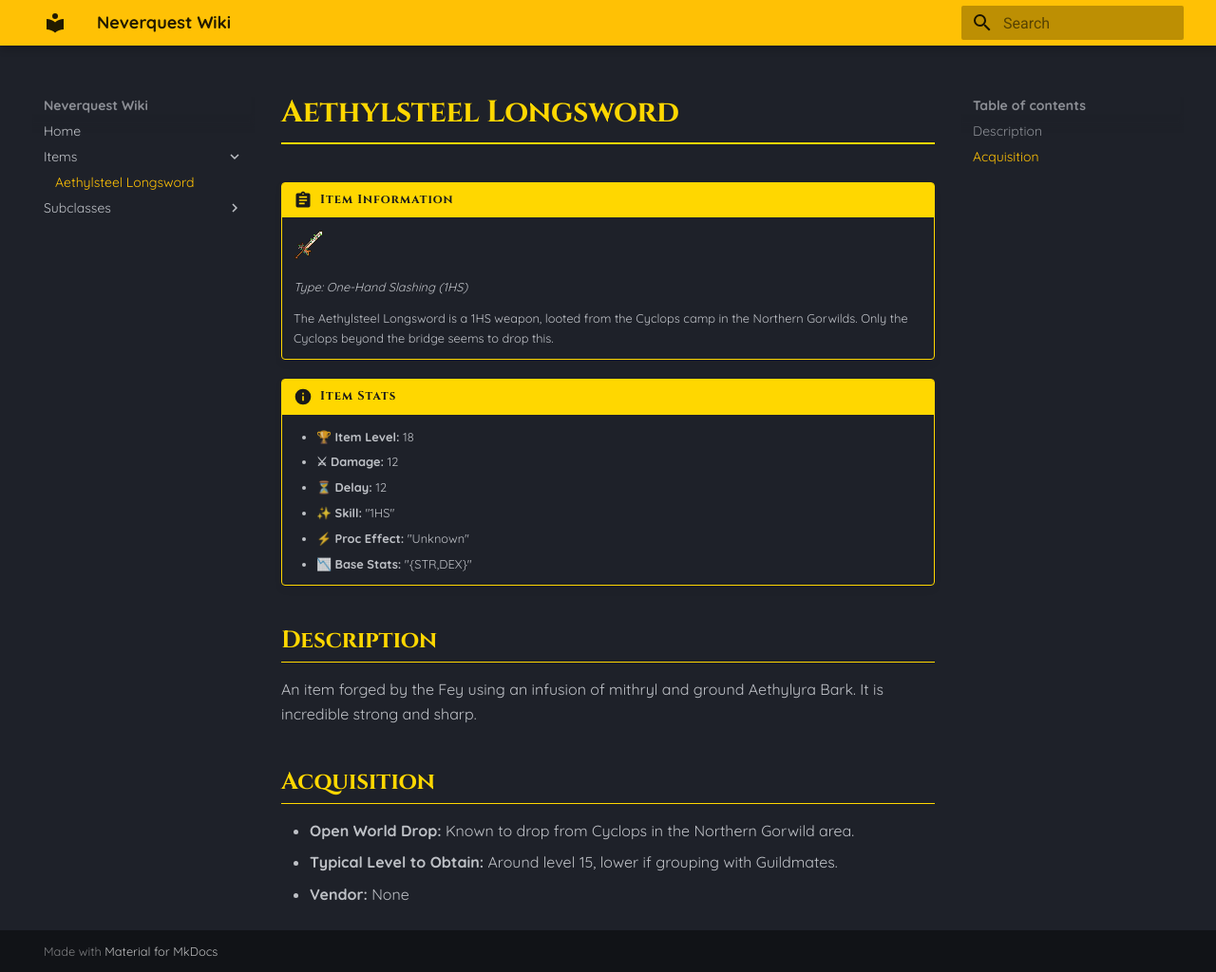
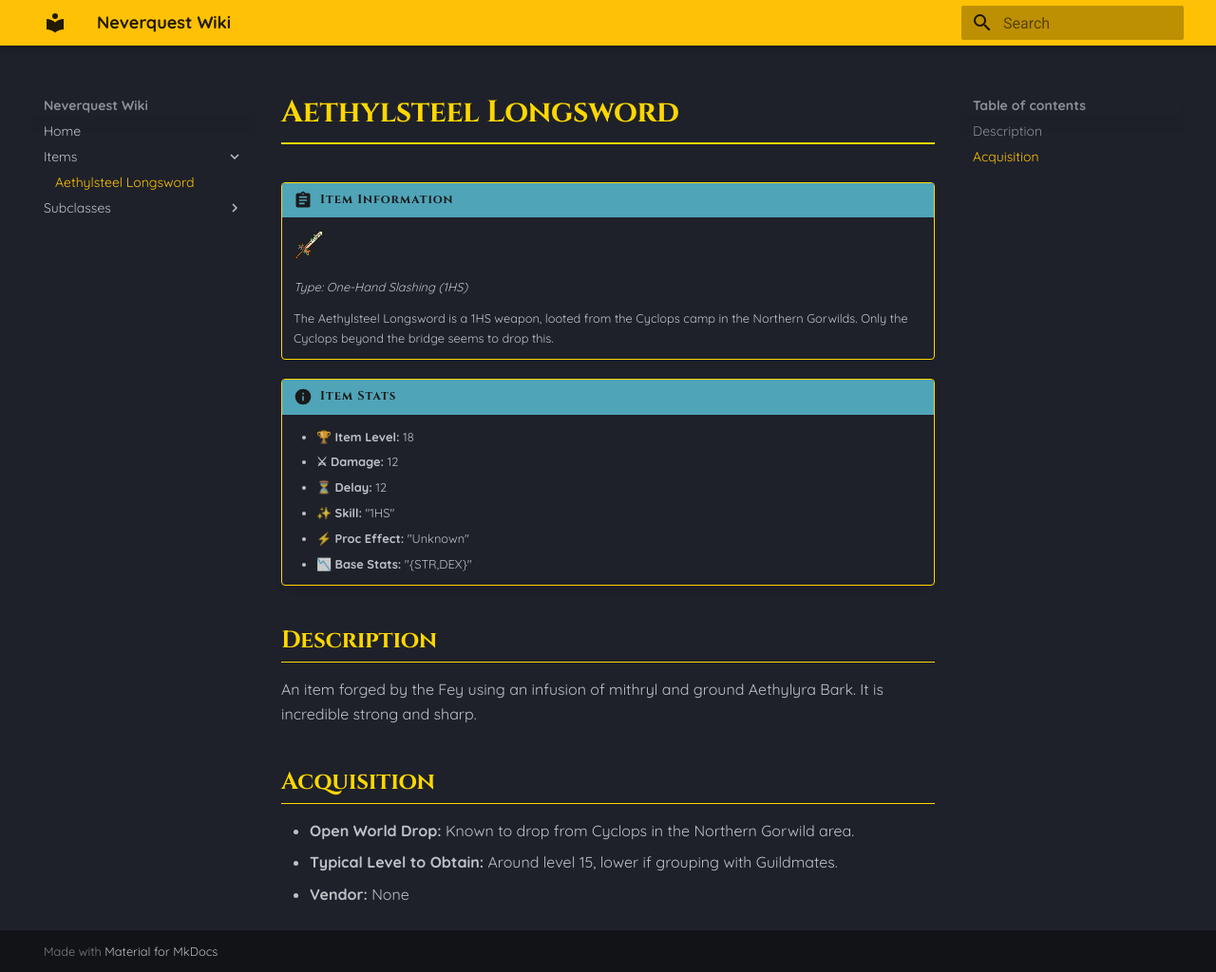
Before and after one commit to NeverQuest-Ben/NeverQuest, an MkDocs documentation site: the page built from docs/itemDatabase/Aethylsteel_Longsword.md, in a window 1280 px wide and 1024 px high. Shown: the whole window at 95% size. Built offline with MkDocs 1.6.1 and Material for MkDocs 9.7.7, drawn with Linux system fonts in a browser that asks for light colours.

Commit message:
Update extra.css

```diff
--- a/docs/stylesheets/extra.css
+++ b/docs/stylesheets/extra.css
@@ -28,7 +28,7 @@ h2 {
 /* Targets both 'info' AND 'abstract' admonition headers */
 .admonition.info > .admonition-title,
 .admonition.abstract > .admonition-title {
-    background-color: #FFD700 !important; /* Solid Gold */
+    background-color: #4fa4b8 !important; /* SOlid Blue */
     color: #1a1a1a !important;            /* Dark, readable text */
     border-bottom: none;
     font-weight: bold;
```
